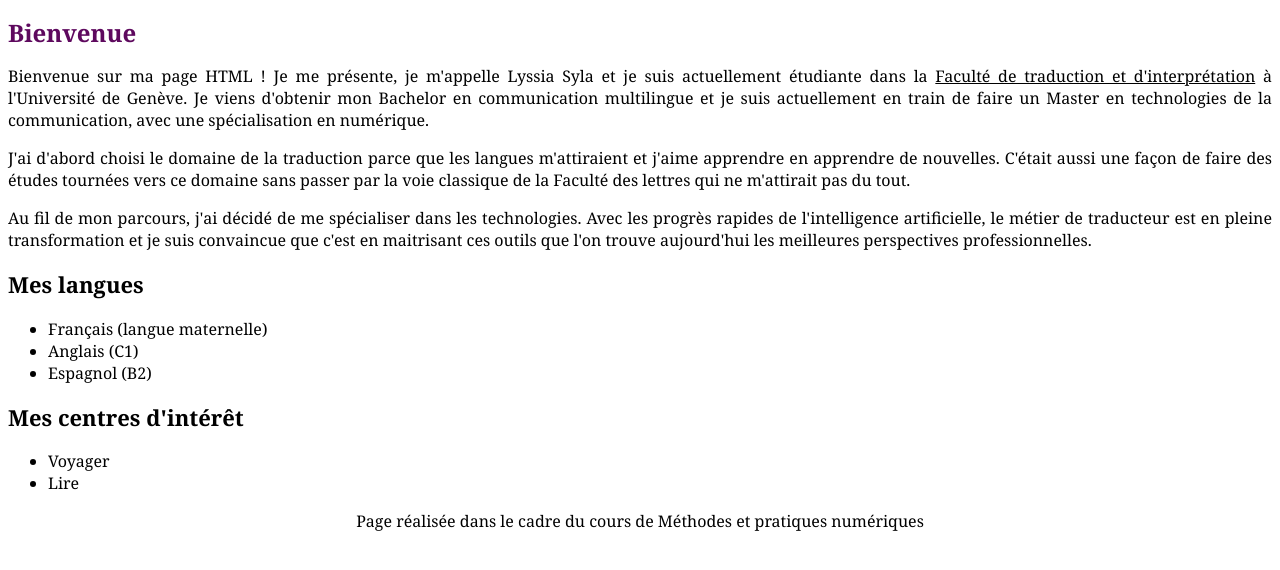
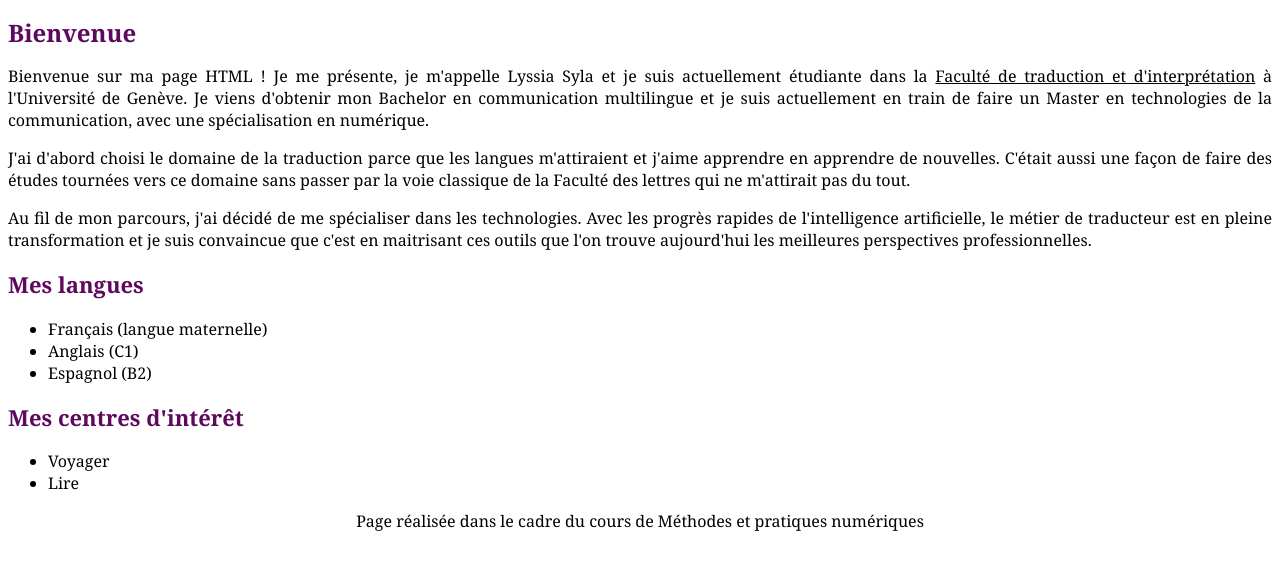
Before and after one commit to lyssiiiiiia/lyssiiiiiia.github.io, a plain HTML site: page index.html in a window 1280 px wide. Drawn offline with Linux system fonts and the light colour scheme.

Commit message:
update css

```diff
--- a/style.css
+++ b/style.css
@@ -12,7 +12,7 @@ h1 {
 }
 
 h2 {
-    color: black;
+    color: #5E095E;
     font-size: 22px;
 }
 
```
